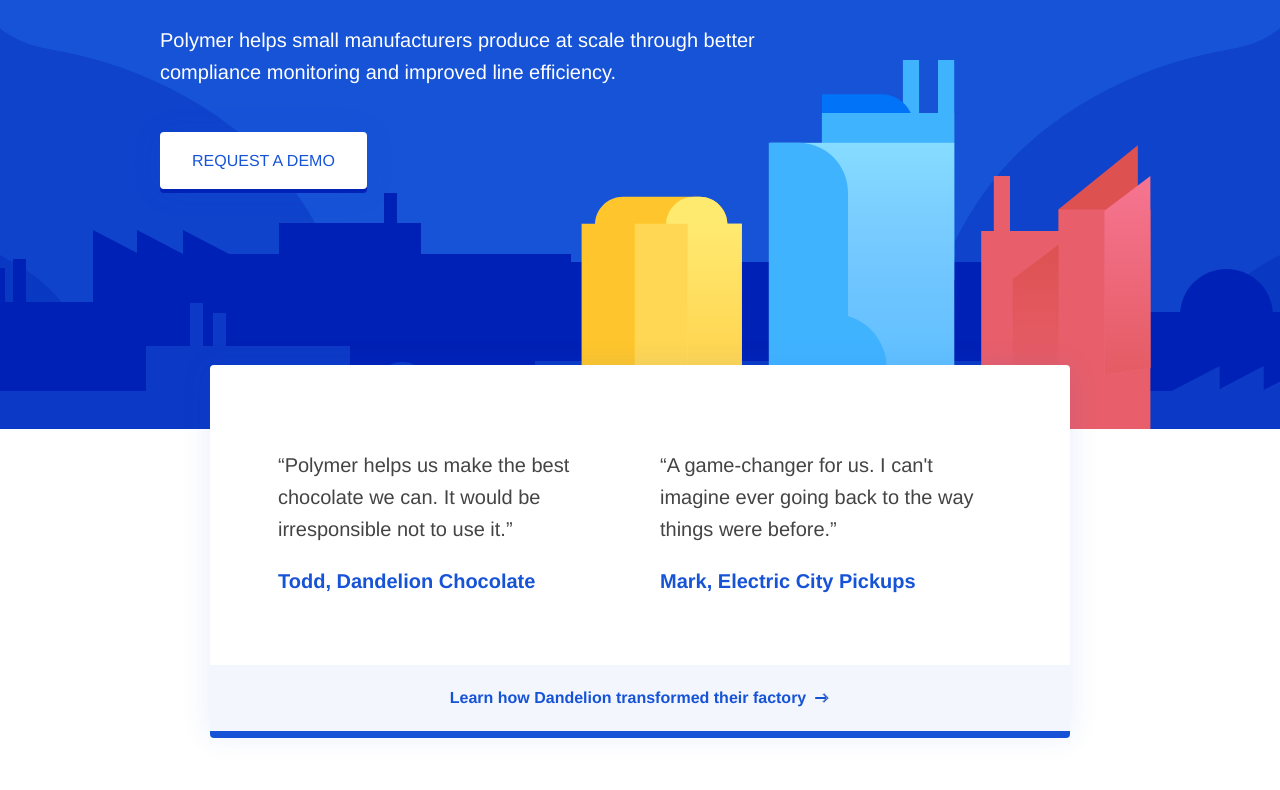
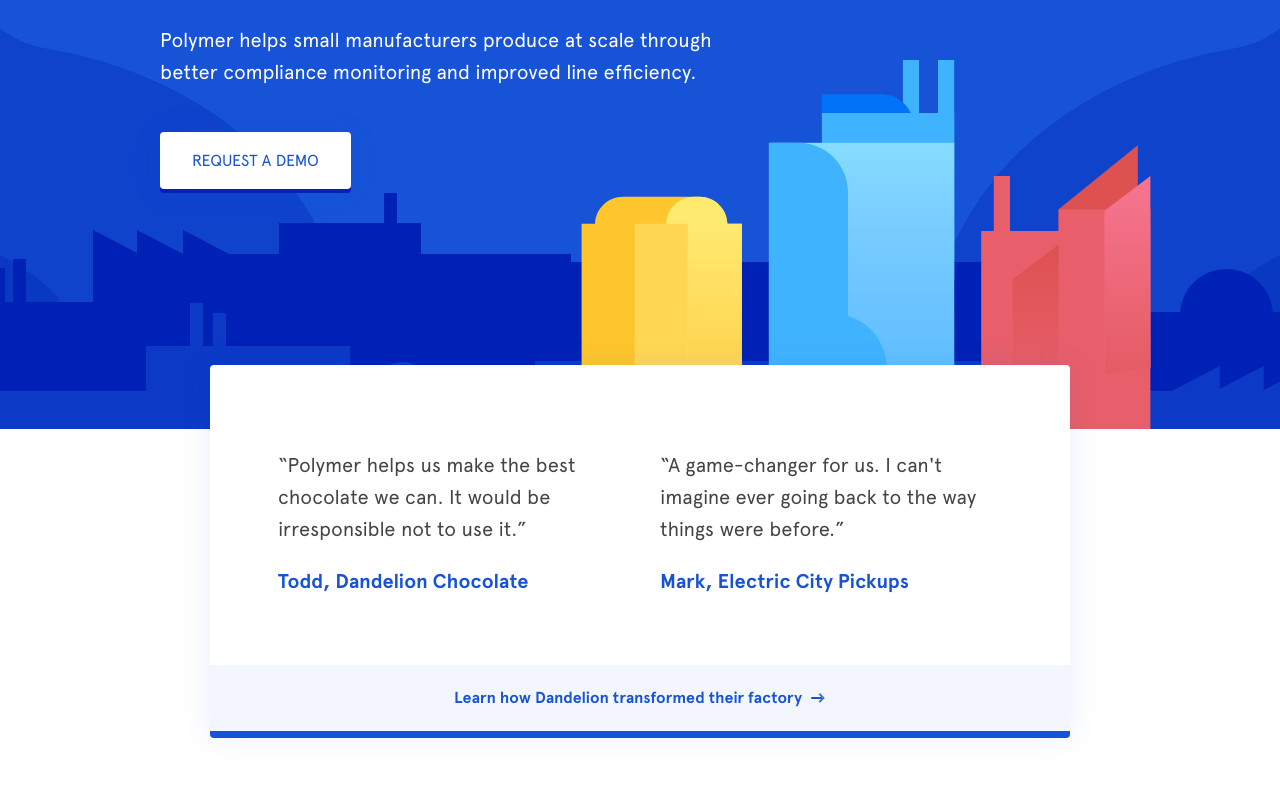
Before and after one commit to nullunit/polymer, a plain HTML site: page index.html in a window 1280 px wide. Shown: the part 413-1203 px from the top of the page. Drawn offline with Linux system fonts and the light colour scheme.

Commit message:
Add font support

```diff
--- a/styles/base.less
+++ b/styles/base.less
@@ -12,35 +12,35 @@ html {
 
 /* Basic Fonts & Type
 ***************************************************/
-/*
+
 @font-face {
     font-family: 'Apercu';
-    src: url('https://static1.squarespace.com/static/5aa9a85ef8370a24714de0b0/t/5ab2fa8270a6ad9909aedc6e/1521678978258/Apercu_Regular.otf');
+    src: url('../fonts/Apercu_Regular.otf');
     font-weight: 400;
     font-style: normal;
 }
 
 @font-face {
     font-family: 'Apercu';
-    src: url('https://static1.squarespace.com/static/5aa9a85ef8370a24714de0b0/t/5ab2fa8270a6ad9909aedc6e/1521678978258/Apercu_Regular.otf');
+    src: url('../fonts/Apercu_Regular.otf');
     font-weight: 400;
     font-style: italic;
 }
 
 @font-face {
     font-family: 'Apercu';
-    src: url('https://static1.squarespace.com/static/5aa9a85ef8370a24714de0b0/t/5ab2fa652b6a28cd3012d700/1521678949956/Apercu+Bold.otf');
+    src: url('../fonts/Apercu_Bold.otf');
     font-weight: 600;
     font-style: normal;
 }
 
 @font-face {
     font-family: 'Apercu';
-    src: url('https://static1.squarespace.com/static/5aa9a85ef8370a24714de0b0/t/5ab2fa652b6a28cd3012d700/1521678949956/Apercu+Bold.otf');
+    src: url('../fonts/Apercu_Bold.otf');
     font-weight: 600;
     font-style: italic;
+
 }
-*/
 
 body {
   font-family: 'Apercu', 'Helvetica Neue', 'Roboto', -apple-system, BlinkMacSystemFont, sans-serif;
```
Also changed, not shown: fonts/Apercu_Bold.otf (added), fonts/Apercu_Regular.otf (added), styles/base.css.
